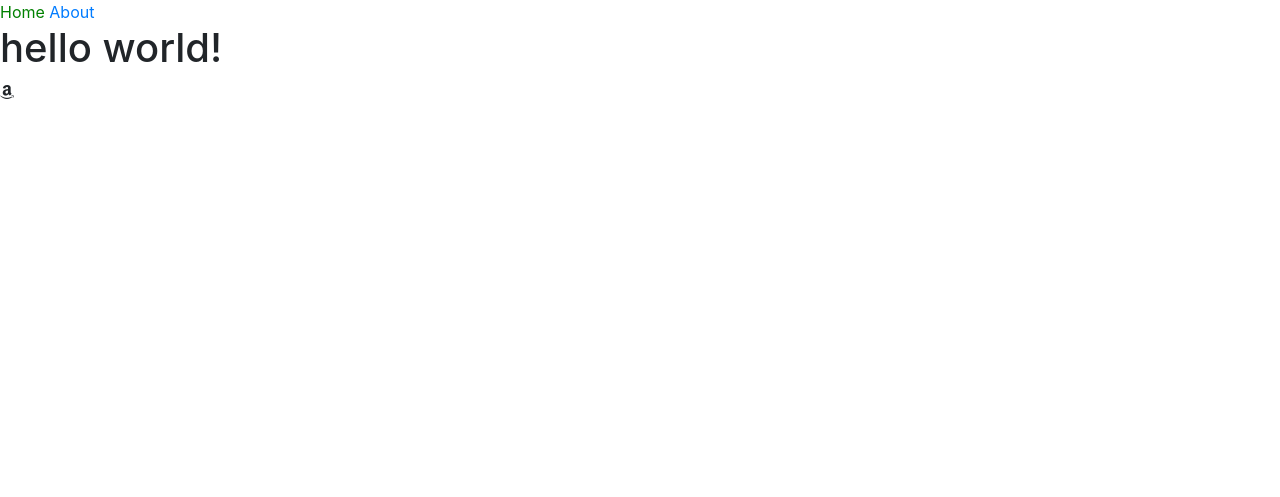
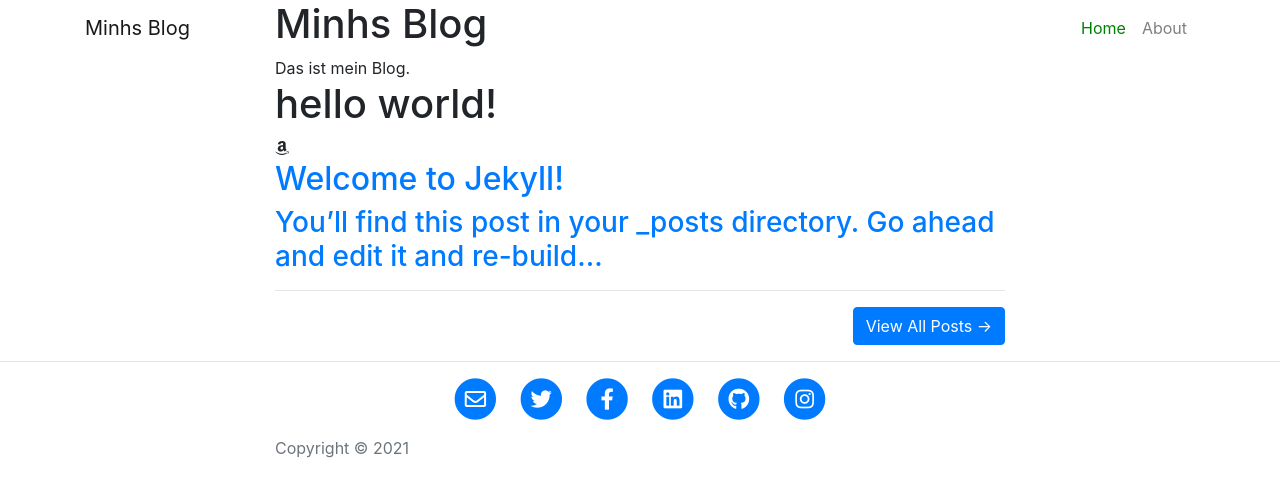
Before and after one commit to MinhNgo-98/blog-jekyll, a Jekyll site: the page built from index.html, in a window 1280 px wide. Shown: the top 497 px of the page. Built offline with Jekyll 4.4.1, drawn with Linux system fonts in a browser that asks for light colours; nearby versions of some CDN libraries.

Commit message:
Add layouts

```diff
--- a/_config.yml
+++ b/_config.yml
@@ -18,16 +18,17 @@
 # You can create any custom variable you would like, and they will be accessible
 # in the templates via {{ site.myvariable }}.
 
-title: Your awesome title
-email: your-email@example.com
+title: Minhs Blog
+email: mh98ngo@gmail.com
 description: >- # this means to ignore newlines until "baseurl:"
-  Write an awesome description for your new site here. You can edit this
-  line in _config.yml. It will appear in your document head meta (for
-  Google search results) and in your feed.xml site description.
-baseurl: "" # the subpath of your site, e.g. /blog
+  Das ist mein Blog.
+baseurl: "/" # the subpath of your site, e.g. /blog
 url: "" # the base hostname & protocol for your site, e.g. http://example.com
-twitter_username: jekyllrb
-github_username:  jekyll
+twitter_username: mh_no_8
+github_username:  MinhNgo-98
+facebook_username:  Minh Huan Ngo
+instagram_username:  mh_no.8
+linkedin_username: Minh Huan Ngo
 
 # Build settings
 theme: minima
--- /dev/null
+++ b/_includes/footer.html
@@ -0,0 +1,73 @@
+<hr>
+
+<footer>
+  <div class="container">
+    <div class="row">
+      <div class="col-lg-8 col-md-10 mx-auto">
+        <ul class="list-inline text-center">
+          {% if site.email %}
+          <li class="list-inline-item">
+            <a href="mailto:{{ site.email | encode_email }}">
+              <span class="fa-stack fa-lg">
+                <i class="fas fa-circle fa-stack-2x"></i>
+                <i class="far fa-envelope fa-stack-1x fa-inverse"></i>
+              </span>
+            </a>
+          </li>
+          {% endif %}
+          {% if site.twitter_username %}
+          <li class="list-inline-item">
+            <a href="https://twitter.com/{{ site.twitter_username }}">
+              <span class="fa-stack fa-lg">
+                <i class="fas fa-circle fa-stack-2x"></i>
+                <i class="fab fa-twitter fa-stack-1x fa-inverse"></i>
+              </span>
+            </a>
+          </li>
+          {% endif %}
+          {% if site.facebook_username %}
+          <li class="list-inline-item">
+            <a href="https://www.facebook.com/{{ site.facebook_username }}">
+              <span class="fa-stack fa-lg">
+                <i class="fas fa-circle fa-stack-2x"></i>
+                <i class="fab fa-facebook-f fa-stack-1x fa-inverse"></i>
+              </span>
+            </a>
+          </li>
+          {% endif %}
+          {% if site.linkedin_username %}
+          <li class="list-inline-item">
+            <a href="https://www.linkedin.com/in/{{ site.linkedin_username }}">
+              <span class="fa-stack fa-lg">
+                <i class="fas fa-circle fa-stack-2x"></i>
+                <i class="fab fa-linkedin fa-stack-1x fa-inverse"></i>
+              </span>
+            </a>
+          </li>
+          {% endif %}
+          {% if site.github_username %}
+          <li class="list-inline-item">
+            <a href="https://github.com/{{ site.github_username }}">
+              <span class="fa-stack fa-lg">
+                <i class="fas fa-circle fa-stack-2x"></i>
+                <i class="fab fa-github fa-stack-1x fa-inverse"></i>
+              </span>
+            </a>
+          </li>
+          {% endif %}
+          {% if site.instagram_username %}
+          <li class="list-inline-item">
+            <a href="https://instagram.com/{{ site.instagram_username }}">
+              <span class="fa-stack fa-lg">
+                <i class="fas fa-circle fa-stack-2x"></i>
+                <i class="fab fa-instagram fa-stack-1x fa-inverse"></i>
+              </span>
+            </a>
+          </li>
+          {% endif %}
+        </ul>
+        <p class="copyright text-muted">Copyright &copy; {{ site.author }} {{ 'now' | date: "%Y" }}</p>
+      </div>
+    </div>
+  </div>
+</footer>
--- a/_includes/head.html
+++ b/_includes/head.html
@@ -1,3 +1,4 @@
+<head>
     <meta charset="utf-8">
     <title>{{ page.title }}</title>
     <link rel="stylesheet" href="/assets/css/styles.css">
@@ -6,3 +7,4 @@
     <script src="https://code.jquery.com/jquery-3.2.1.slim.min.js" integrity="sha384-KJ3o2DKtIkvYIK3UENzmM7KCkRr/rE9/Qpg6aAZGJwFDMVNA/GpGFF93hXpG5KkN" crossorigin="anonymous"></script>
     <script src="https://cdnjs.cloudflare.com/ajax/libs/popper.js/1.12.9/umd/popper.min.js" integrity="sha384-ApNbgh9B+Y1QKtv3Rn7W3mgPxhU9K/ScQsAP7hUibX39j7fakFPskvXusvfa0b4Q" crossorigin="anonymous"></script>
     <link rel="stylesheet" href="https://cdnjs.cloudflare.com/ajax/libs/font-awesome/5.15.2/css/all.min.css">
+</head>
--- a/_includes/navbar.html
+++ b/_includes/navbar.html
@@ -1,5 +1,19 @@
-<nav>
-    {% for item in site.data.navlinks %}
-      <a href="{{ item.link }}" {% if page.url == item.link %}class="current"{% endif %}>{{ item.name }}</a>
-    {% endfor %}
+<!-- Navigation -->
+<nav class="navbar navbar-expand-lg navbar-light fixed-top" id="mainNav">
+    <div class="container">
+        <a class="navbar-brand" href="{{"/" | relative_url }}">{{ site.title | escape }}</a>
+        <button class="navbar-toggler navbar-toggler-right" type="button" data-toggle="collapse" data-target="#navbarResponsive" aria-controls="navbarResponsive" aria-expanded="false" aria-label="Toggle navigation">
+        Menu
+        <i class="fa fa-bars"></i>
+        </button>
+        <div class="collapse navbar-collapse" id="navbarResponsive">
+        <ul class="navbar-nav ml-auto">
+            {% for item in site.data.navlinks %}
+            <li class="nav-item">
+                <a {% if page.url == item.link %}id="current"{% endif %} class="nav-link" href="{{ item.link }}">{{ item.name }}</a>
+            </li>
+            {% endfor %}
+        </ul>
+        </div>
+    </div>
 </nav>
--- a/_layouts/default.html
+++ b/_layouts/default.html
@@ -1,10 +1,9 @@
 <!doctype html>
 <html>
-  <head>
-    {% include head.html %}
-  </head>
+  {% include head.html %}
   <body>
     {% include navbar.html %}
     {{ content }}
+    {% include footer.html %}
   </body>
 </html>
--- /dev/null
+++ b/_layouts/home.html
@@ -0,0 +1,58 @@
+---
+layout: default
+---
+
+<!-- Page Header -->
+{% if page.background %}
+<header class="masthead" style="background-image: url('{{ page.background | prepend: site.baseurl | replace: '//', '/' }}')">
+  {% else %}
+  <header class="masthead">
+    {% endif %}
+    <div class="overlay"></div>
+    <div class="container">
+      <div class="row">
+        <div class="col-lg-8 col-md-10 mx-auto">
+          <div class="page-heading">
+            <h1>{{ site.title }}</h1>
+            {% if site.description %}
+            <span class="subheading">{{ site.description }}</span>
+            {% endif %}
+          </div>
+        </div>
+      </div>
+    </div>
+  </header>
+
+  <div class="container">
+    <div class="row">
+      <div class="col-lg-8 col-md-10 mx-auto">
+
+        {{ content }}
+
+        <!-- Home Post List -->
+        {% for post in site.posts limit : 5 %}
+
+        <article class="post-preview">
+          <a href="{{ post.url | prepend: site.baseurl | replace: '//', '/' }}">
+            <h2 class="post-title">{{ post.title }}</h2>
+            {% if post.subtitle %}
+            <h3 class="post-subtitle">{{ post.subtitle }}</h3>
+            {% else %}
+            <h3 class="post-subtitle">{{ post.excerpt | strip_html | truncatewords: 15 }}</h3>
+            {% endif %}
+          </a>
+
+        </article>
+
+        <hr>
+
+        {% endfor %}
+
+        <!-- Pager -->
+        <div class="clearfix">
+          <a class="btn btn-primary float-right" href="{{"/posts" | relative_url }}">View All Posts &rarr;</a>
+        </div>
+
+      </div>
+    </div>
+  </div>
--- a/_sass/main.scss
+++ b/_sass/main.scss
@@ -1,3 +1,3 @@
-.current {
+#current{
     color: green;
 }
--- a/index.html
+++ b/index.html
@@ -2,7 +2,7 @@
 # Feel free to add content and custom Front Matter to this file.
 # To modify the layout, see https://jekyllrb.com/docs/themes/#overriding-theme-defaults
 
-layout: default
+layout: home
 ---
 
 <h1>{{ "Hello World!" | downcase }}</h1>
```
Also changed, not shown: Gemfile.lock. Lines whose indentation alone changed are shown as unchanged.
